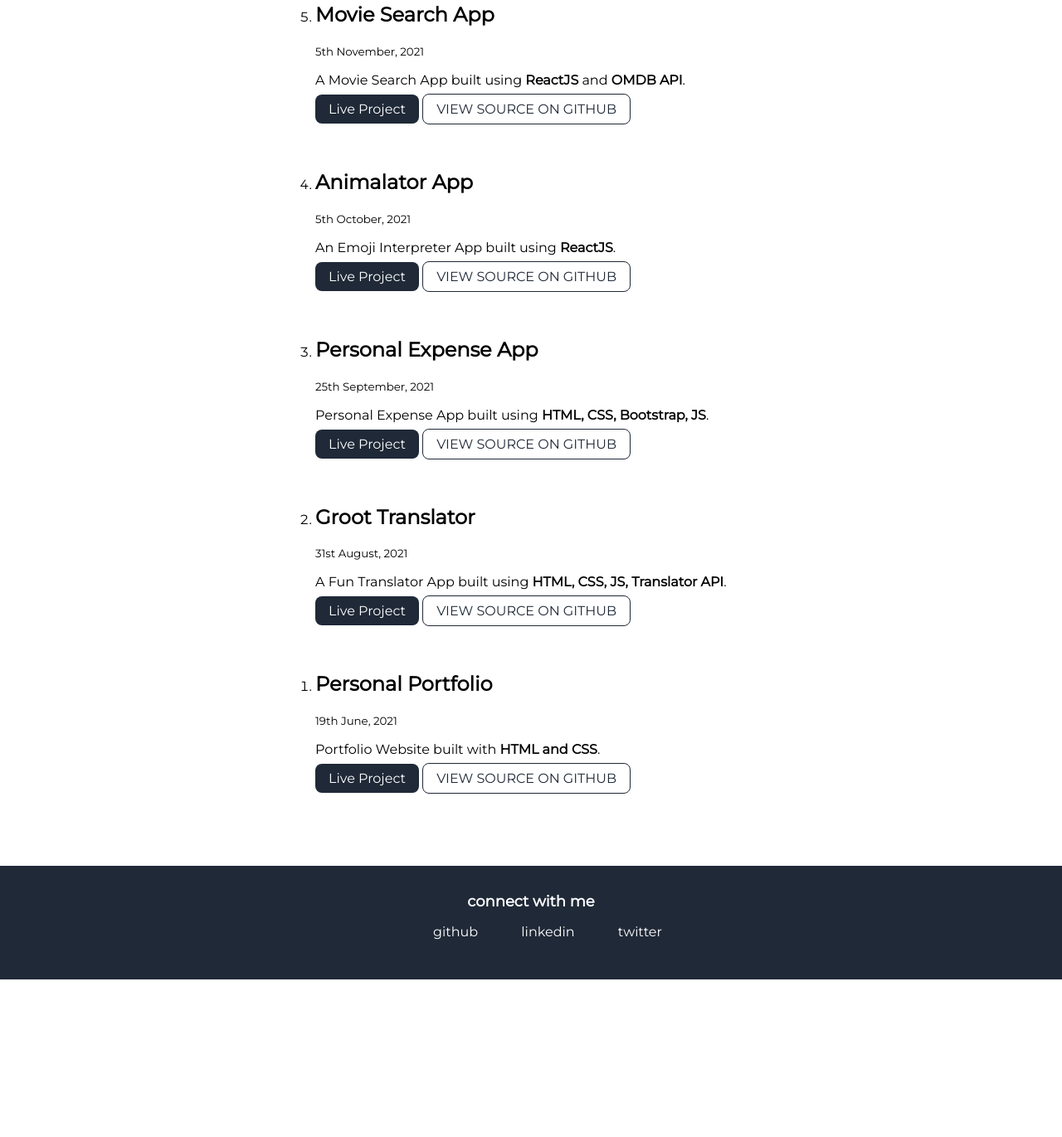
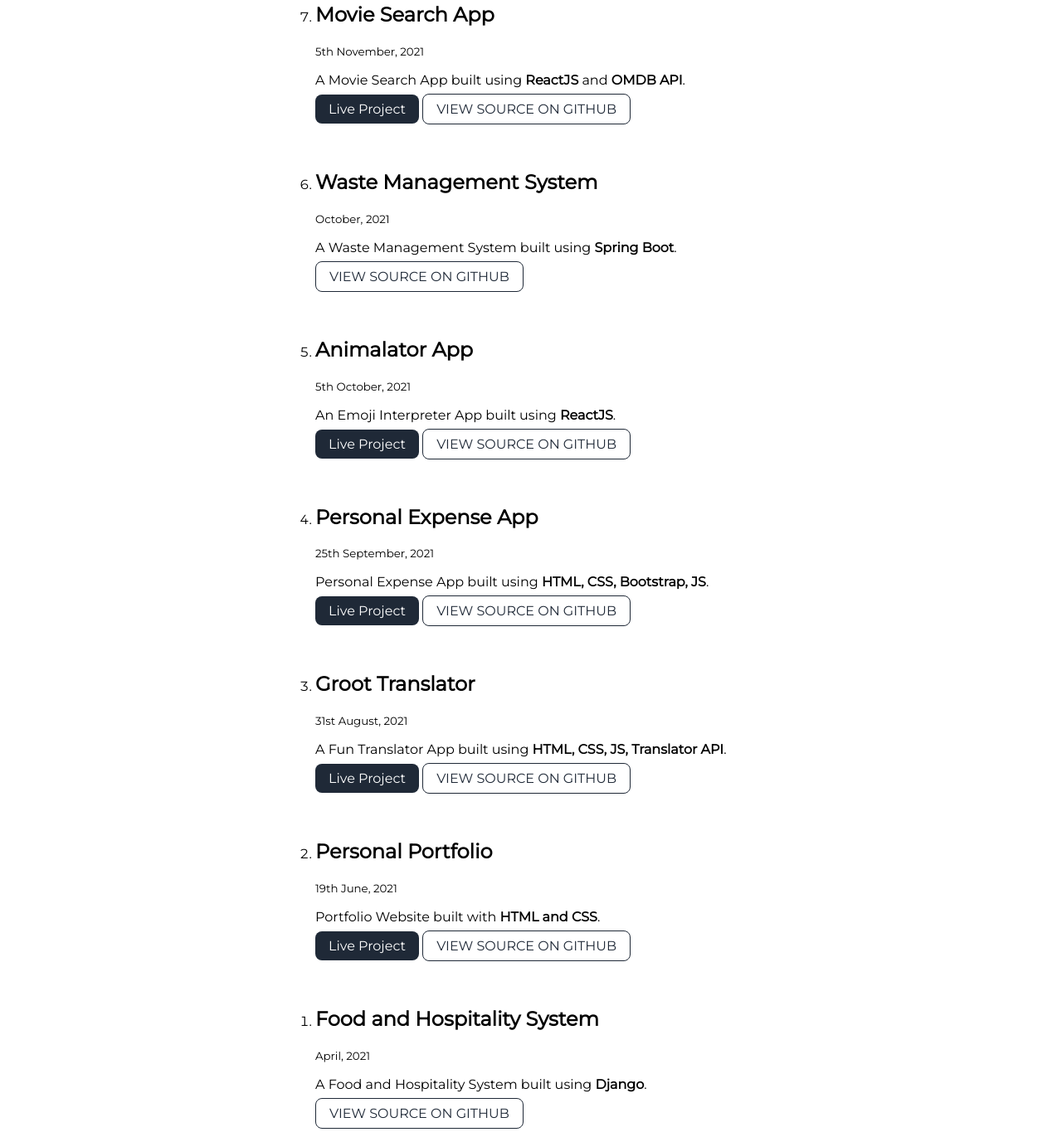
Before and after one commit to manojanasuri16/portfolio, a plain HTML site: page projects.html in a window 1280 px wide. Shown: the part 329-1700 px from the top of the page at 83% size. Before the commit the page ends 1510 px from the top, so only its background shows below. Drawn offline with Linux system fonts and the light colour scheme.

Commit message:
Update projects.html
Added Old Projects

```diff
--- a/projects.html
+++ b/projects.html
@@ -37,6 +37,12 @@
                 <p>A Movie Search App built using <strong>ReactJS</strong> and <strong>OMDB API</strong>. </p>
                 <a class="link link-primary" href="https://csb-1rh2y.netlify.app/"/>Live Project</a>
                 <a class="link link-secondary" href="https://github.com/manojanasuri16/movie-search">VIEW SOURCE ON GITHUB</a>
+            </li>
+            <li class="list-ordered-space">
+                <h2>Waste Management System</h2>
+                <small>October, 2021</small>
+                <p>A Waste Management System built using <strong>Spring Boot</strong>. </p>
+                <a class="link link-secondary" href="https://github.com/manojanasuri16/waste-management-system">VIEW SOURCE ON GITHUB</a>
             </li>
             <li class="list-ordered-space">
                 <h2>Animalator App</h2>
@@ -87,6 +93,12 @@
                 <a class="link link-primary"  href="https://replit.com/@manojanasuri16/quiz-about-me?embed=1&output=1">Live Project</a>
                 <a class="link link-secondary" href="https://github.com/manojanasuri16/quiz-about-me">VIEW SOURCE ON GITHUB</a>
             </li> -->
+            <li class="list-ordered-space">
+                <h2>Food and Hospitality System</h2>
+                <small>April, 2021</small>
+                <p>A Food and Hospitality System built using <strong>Django</strong>. </p>
+                <a class="link link-secondary" href="https://github.com/manojanasuri16/Food-and-Hospitality">VIEW SOURCE ON GITHUB</a>
+            </li>
         </ol>
     </div>
 
```
